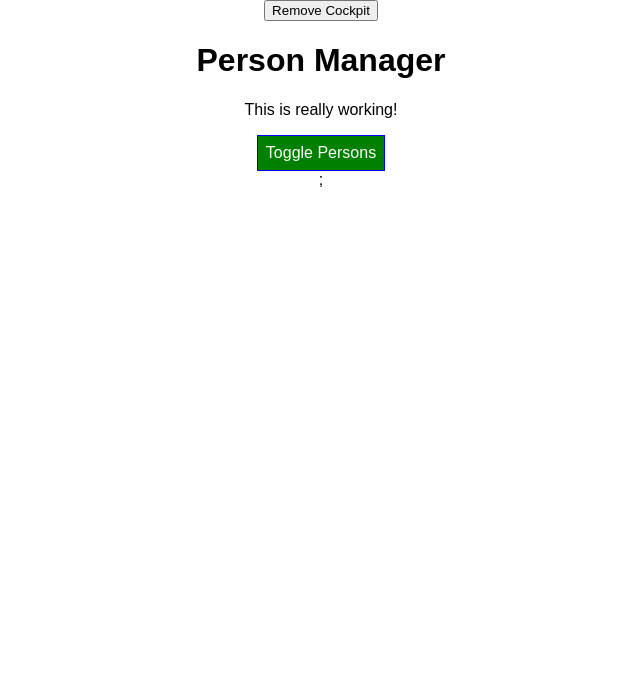
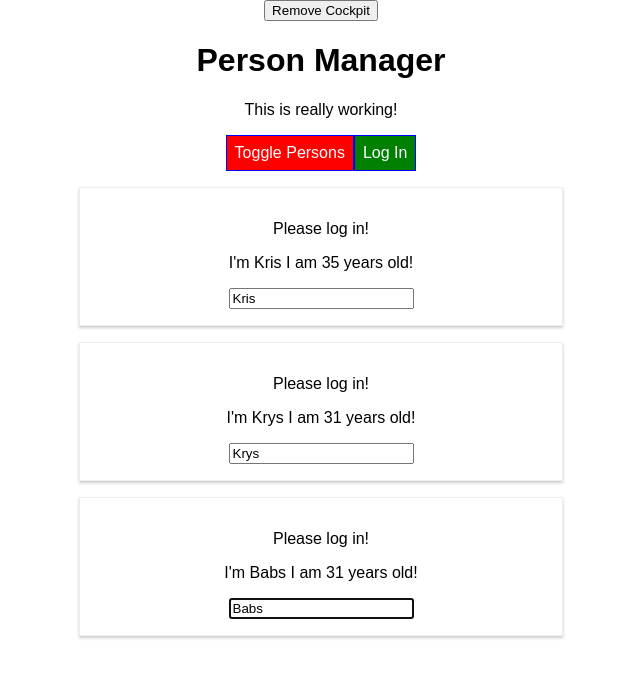
Before and after one commit to kristopherw2/react-hooks-guide, a React app: page / in a window 1280 px wide. Shown: the top 678 px of the page, without its empty margins (319-959 px from the left). Built offline with nearby package versions, Linux system fonts and the light colour scheme.

Commit message:
finished context

```diff
--- a/package.json
+++ b/package.json
@@ -31,6 +31,7 @@
     "postcss-flexbugs-fixes": "3.2.0",
     "postcss-loader": "2.0.8",
     "promise": "8.0.1",
+    "prop-types": "^15.7.2",
     "radium": "^0.26.1",
     "raf": "3.4.0",
     "react": "^16.13.1",
--- a/src/components/Cockpit/Cockpit.js
+++ b/src/components/Cockpit/Cockpit.js
@@ -1,13 +1,22 @@
-import React, { useEffect } from "react";
+import React, { useEffect, useRef, useContext } from "react";
 import classes from "./Cockpit.css";
+import AuthContext from "../../context/auth-context"
+
 
 const cockpit = (props) => {
+
+	const toggleButtonRef = useRef(null);
+	const authContext = useContext(AuthContext);
+
+	console.log(authContext.authenticated)
+
 	useEffect(() => {
 		console.log('[Cockpit.js] useEffect')
 		// HTTP request...
-		setTimeout(() => {
-			alert("Saved data to cloud.")
-		}, 1000)
+		// setTimeout(() => {
+		// 	alert("Saved data to cloud.")
+		// }, 1000)
+		toggleButtonRef.current.click();
 		return () => {
 			console.log('[Cockpit.js] clean up work in useEffect')
 		}
@@ -27,11 +36,11 @@
 		btnClass = classes.red;
 	}
 
-	if (props.persons.length <= 2) {
+	if (props.personsLength <= 2) {
 		assignedClasses.push(classes.red);
 	}
 
-	if (props.persons.length <= 1) {
+	if (props.personsLength <= 1) {
 		assignedClasses.push(classes.bold);
 	}
 
@@ -39,11 +48,16 @@
         <div className={classes.Cockpit}>
             <h1>{props.title}</h1>
             <p className={assignedClasses.join(" ")}>This is really working!</p>
-			<button className={btnClass} onClick={props.clicked}>
+            <button
+                ref={toggleButtonRef}
+                className={btnClass}
+                onClick={props.clicked}
+            >
                 Toggle Persons
             </button>
+                { <button onClick={authContext.login}>Log In</button>}
         </div>
     );
 };
 
-export default cockpit;
+export default React.memo(cockpit);
--- a/src/components/Persons/Person/Person.js
+++ b/src/components/Persons/Person/Person.js
@@ -1,19 +1,55 @@
 import React, { Component } from "react";
+import PropTypes from "prop-types";
+
 import classes from "./Person.css";
+import Aux from "../../../hoc/Auxilary";
+import withClass from "../../../hoc/withClass";
+import AuthContext from "../../../context/auth-context";
 
 class Person extends Component {
+    constructor(props) {
+        super(props);
+        this.inputElementRef = React.createRef();
+    }
+
+    static contextType = AuthContext;
+
+    componentDidMount() {
+        // this.inputElement.focus();
+        this.inputElementRef.current.focus();
+        console.log(this.context.authenticated);
+    }
     render() {
         console.log("[Person.js] rendering...");
         return (
-			<div className={classes.Person}>
-				<p onClick={this.props.click}>
-					I'm a {this.props.name} I am {this.props.age} years old!
+            <Aux>
+                {this.context.authenticated ? (
+                    <p>Authenticated</p>
+                ) : (
+                    <p>Please log in!</p>
+                )}
+                <p key="i1" onClick={this.props.click}>
+                    I'm {this.props.name} I am {this.props.age} years old!
                 </p>
-				<p>{this.props.children}</p>
-				<input type='text' onChange={this.props.changed} value={this.props.name} />
-			</div>
+                <p key="i2">{this.props.children}</p>
+                <input
+                    key="i3"
+                    //ref={(inputEl) => {this.inputElement = inputEl}}
+                    ref={this.inputElementRef}
+                    type="text"
+                    onChange={this.props.changed}
+                    value={this.props.name}
+                />
+            </Aux>
         );
     }
 }
 
-export default Person;
+Person.propTypes = {
+    click: PropTypes.func,
+    name: PropTypes.string,
+    age: PropTypes.number,
+    changed: PropTypes.func,
+};
+
+export default withClass(Person, classes.Person);
--- a/src/components/Persons/Persons.js
+++ b/src/components/Persons/Persons.js
@@ -1,21 +1,24 @@
-import React, { Component } from "react";
+import React, { PureComponent } from "react";
 import Person from "./Person/Person";
 
-class Persons extends Component {
+class Persons extends PureComponent {
     // static getDerivedStateFromProps(props, state) {
     //   console.log('[Persons.js] getDerivedStateFromProps');
     //   return state;
     // }
 
-	shouldComponentUpdate(nextProps, nextState) {
-    console.log("[Persons.js] shouldComponentUpdate");
-    if(nextProps.persons !== this.props.persons) {
-      return true
-    }
-    else {
-    return false;
-    }
-	}
+    // shouldComponentUpdate(nextProps, nextState) {
+    //     console.log("[Persons.js] shouldComponentUpdate");
+    //     if (
+    //         nextProps.persons !== this.props.persons ||
+    //         nextProps.changed !== this.props.changed ||
+    //         nextProps.clicked !== this.props.clicked
+    //     ) {
+    //         return true;
+    //     } else {
+    //         return false;
+    //     }
+    // }
 
     getSnapshotBeforeUpdate(prevProps, prevState) {
         console.log("[Persons.js] getSnapshotBeforeUpdate");
@@ -34,7 +37,8 @@
     render() {
         console.log("[Persons.js] is rendering...");
 
-		return this.props.persons.map((person, index) => {
+				return (
+				this.props.persons.map((person, index) => {
             return (
                 <Person
                     key={person.id}
@@ -44,8 +48,8 @@
 										changed={(event) => this.props.changed(event, person.id)}
                 />
 				);
-		});
+						})
+				);
 		}
 	}
-
 export default Persons;
--- a/src/containers/App.js
+++ b/src/containers/App.js
@@ -2,6 +2,9 @@
 import classes from "./App.css";
 import Persons from "../components/Persons/Persons";
 import Cockpit from "../components/Cockpit/Cockpit";
+import withClass from "../hoc/withClass";
+import Aux from "../hoc/Auxilary";
+import AuthContext from "../context/auth-context";
 
 class App extends Component {
     constructor(props) {
@@ -16,6 +19,8 @@
         ],
         showPersons: false,
         showCockpit: true,
+        changeCounter: 0,
+        authenticated: false,
     };
 
     static getDerivedStateFromProps(props, state) {
@@ -46,8 +51,11 @@
         const persons = [...this.state.persons];
         persons[personIndex] = person;
 
-		this.setState({
+        this.setState((prevState, props) => {
+            return {
                 persons: persons,
+                changeCounter: prevState.changeCounter + 1,
+            };
         });
     };
 
@@ -65,6 +73,10 @@
         });
     };
 
+    loginHandler = () => {
+        this.setState({ authenticated: true });
+    };
+
     render() {
         console.log("[App.js] render");
         let persons = null;
@@ -75,12 +87,13 @@
                     persons={this.state.persons}
                     clicked={this.deletePersonHandler}
                     changed={this.nameChangedHandler}
+                    isAuthenticated={this.state.authenticated}
                 />
             );
         }
 
         return (
-			<div className={classes.App}>
+            <Aux classes={classes.App}>
                 <button
                     onClick={() => {
                         this.setState({ showCockpit: false });
@@ -88,16 +101,26 @@
                 >
                     Remove Cockpit
                 </button>
-				{this.state.showCockpit ? <Cockpit
+                <AuthContext.Provider
+                    value={{
+                        authenticated: this.state.authenticated,
+                        login: this.loginHandler,
+                    }}
+                >
+                    {this.state.showCockpit ? (
+                        <Cockpit
                             title={this.props.appTitle}
                             showPersons={this.state.showPersons}
-					persons={this.state.persons}
+                            personsLength={this.state.persons.length}
                             clicked={this.togglePersonsHandler}
-				/> : null};
+                            login={this.loginHandler}
+                        />
+                    ) : null}
                     {persons}
-			</div>
+                </AuthContext.Provider>
+            </Aux>
         );
     }
 }
 
-export default App;
+export default withClass(App, classes.App);
--- /dev/null
+++ b/src/context/auth-context.js
@@ -0,0 +1,7 @@
+import React from "react";
+const authContext = React.createContext({
+    authenticated: false,
+    login: () => {},
+});
+
+export default authContext;
--- /dev/null
+++ b/src/hoc/Auxilary.js
@@ -0,0 +1,3 @@
+const aux = props => props.children
+
+export default aux;
--- /dev/null
+++ b/src/hoc/withClass.js
@@ -0,0 +1,11 @@
+import React from "react";
+
+const withClass = (WrappedComponent, className) => {
+  return props => (
+    <div className={className}>
+      <WrappedComponent {...props}/>
+    </div>
+  );
+};
+
+export default withClass;
```
Also changed, not shown: 1 other file (tests, documents, lock files or other folders). Lines whose indentation alone changed are shown as unchanged.
